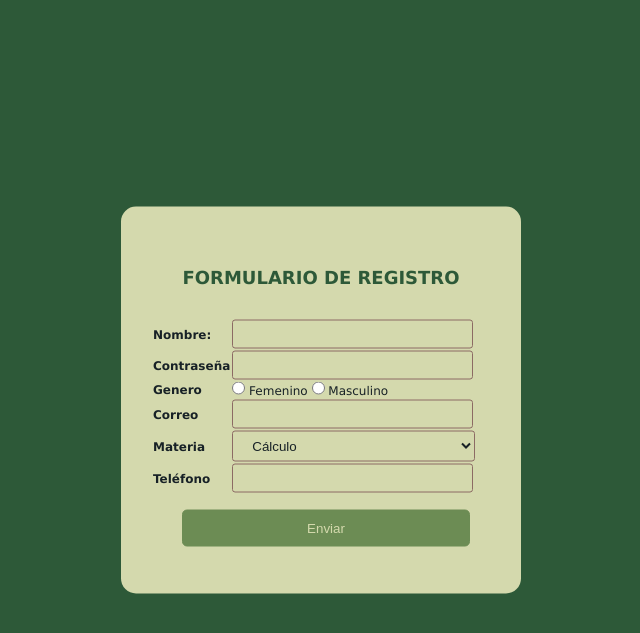
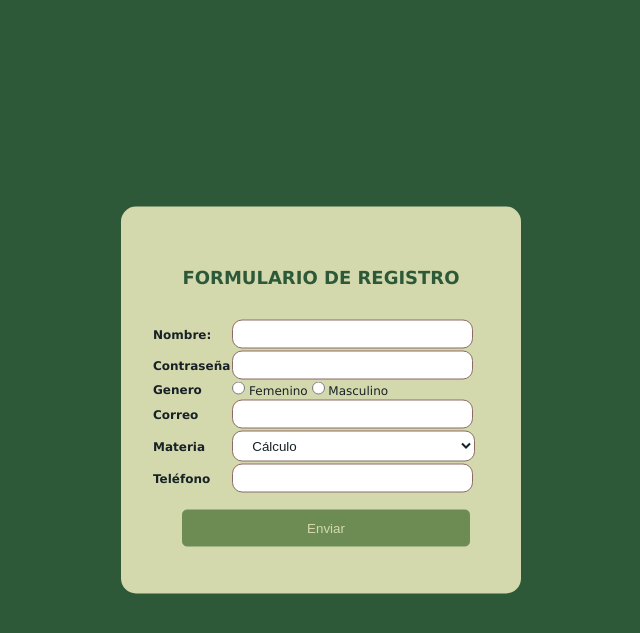
Before and after one commit to LorneyZizzart/Formulario-PHP, a PHP site: page / in a window 1280 px wide. Shown: the top 633 px of the page, without its empty margins (319-959 px from the left). Run offline with PHP 8.4, Linux system fonts and the light colour scheme.

Commit message:
edit style

```diff
--- a/style.css
+++ b/style.css
@@ -42,9 +42,9 @@ body{
 
 input[type="text"]{
     width: 100%;
-    background: none;
+    background: white;
     border: solid 1px #8C6B64;
-    border-radius: 3px;
+    border-radius: 10px;
     padding: 6px 15px;
     color: #172126;
 
@@ -53,9 +53,9 @@ input[type="text"]{
 input[type="password"]{
     border: 0;
     width: 100%;
-    background: none;
+    background: white;
     border: solid 1px #8C6B64;
-    border-radius: 3px;
+    border-radius: 10px;
     padding: 6px 15px;
     color: #172126;
 
@@ -63,9 +63,9 @@ input[type="password"]{
 
 input[type="email"]{
     width: 100%;
-    background: none;
+    background: white;
     border: solid 1px #8C6B64;
-    border-radius: 3px;
+    border-radius: 10px;
     padding: 6px 15px;
     color: #172126;
 
@@ -82,18 +82,18 @@ input[type="radio"]{
 
 select[class="seleccion"]{
     width: 116%;
-    background: #D4D9AD;
+    background: white;
     border: solid 1px #8C6B64;
-    border-radius: 3px;
+    border-radius: 10px;
     padding: 6px 15px;
     color: #172126;
 }
 
 input[type="tel"]{
     width: 100%;
-    background: none;
+    background: white;
     border: solid 1px #8C6B64;
-    border-radius: 3px;
+    border-radius: 10px;
     padding: 6px 15px;
     color: #172126;
 }
```
